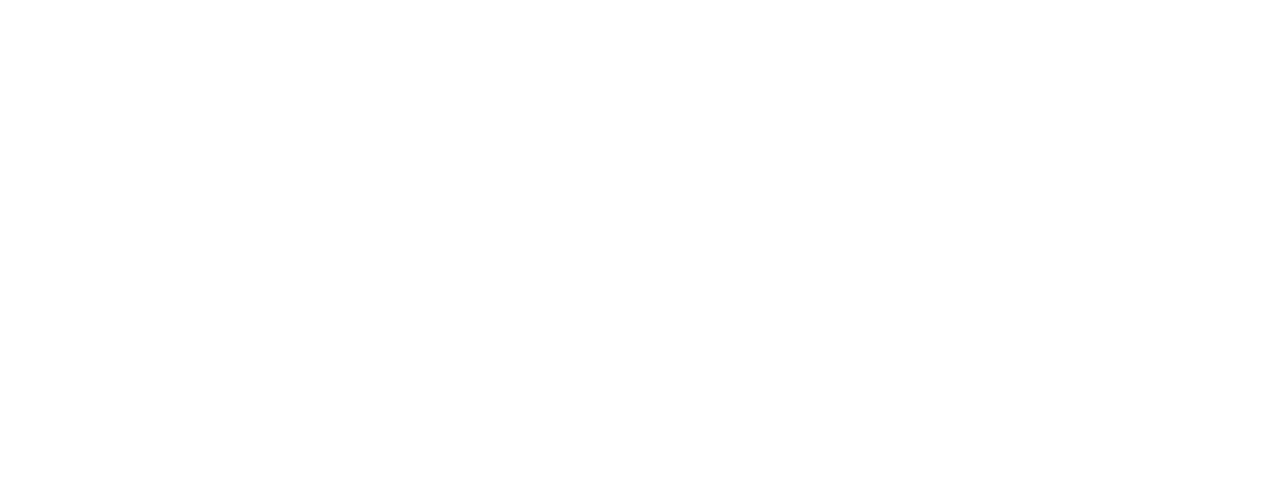
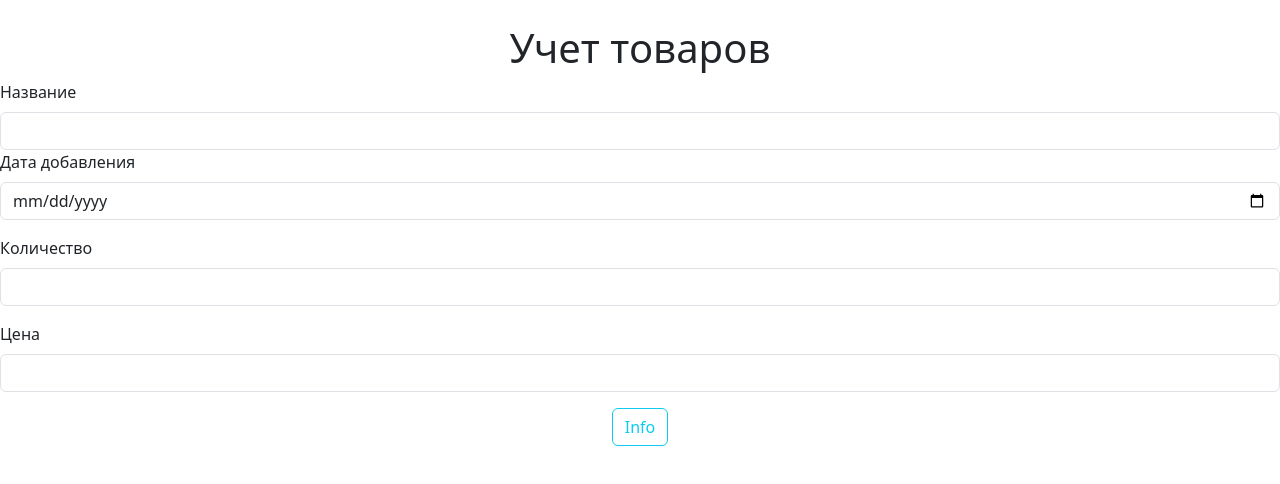
Before and after one commit to Maksim32652/Is-23-19b-max, a Vue app: page / in a window 1280 px wide. Shown: the top 484 px of the page. Built offline with nearby package versions, Linux system fonts and the light colour scheme.

Commit message:
add form product

```diff
--- a/src/App.vue
+++ b/src/App.vue
@@ -3,5 +3,34 @@
 </script>
 
 <template>
+ <div class="contener">
+ <div class="row">
+  <div class="col">
+    <h1 class="text-center mt-4">Учет товаров</h1>
+    <form action="">
+      <div class="mb-3">
+      <label for="name" class="form-label">Название</label>
+      <input type="text" class="form-control" id="name" >
+      <div class="mb-3">
+  <label for="date" class="form-label">Дата добавления</label>
+  <input type="date" class="form-control" id="date" >
+</div>
+<div class="mb-3">
+  <label for="count" class="form-label">Количество</label>
+  <input type="number" class="form-control" id="number" >
+</div>
+<div class="mb-3">
+  <label for="price" class="form-label">Цена</label>
+  <input type="number" class="form-control" id="number">
+</div>
+
+</div>
+<div class="mb-3 text-center">
+  <button type="button" class="btn btn-outline-info">Info</button>
+</div>
+    </form>
+  </div>
+ </div>
+ </div>
 
 </template>
```
